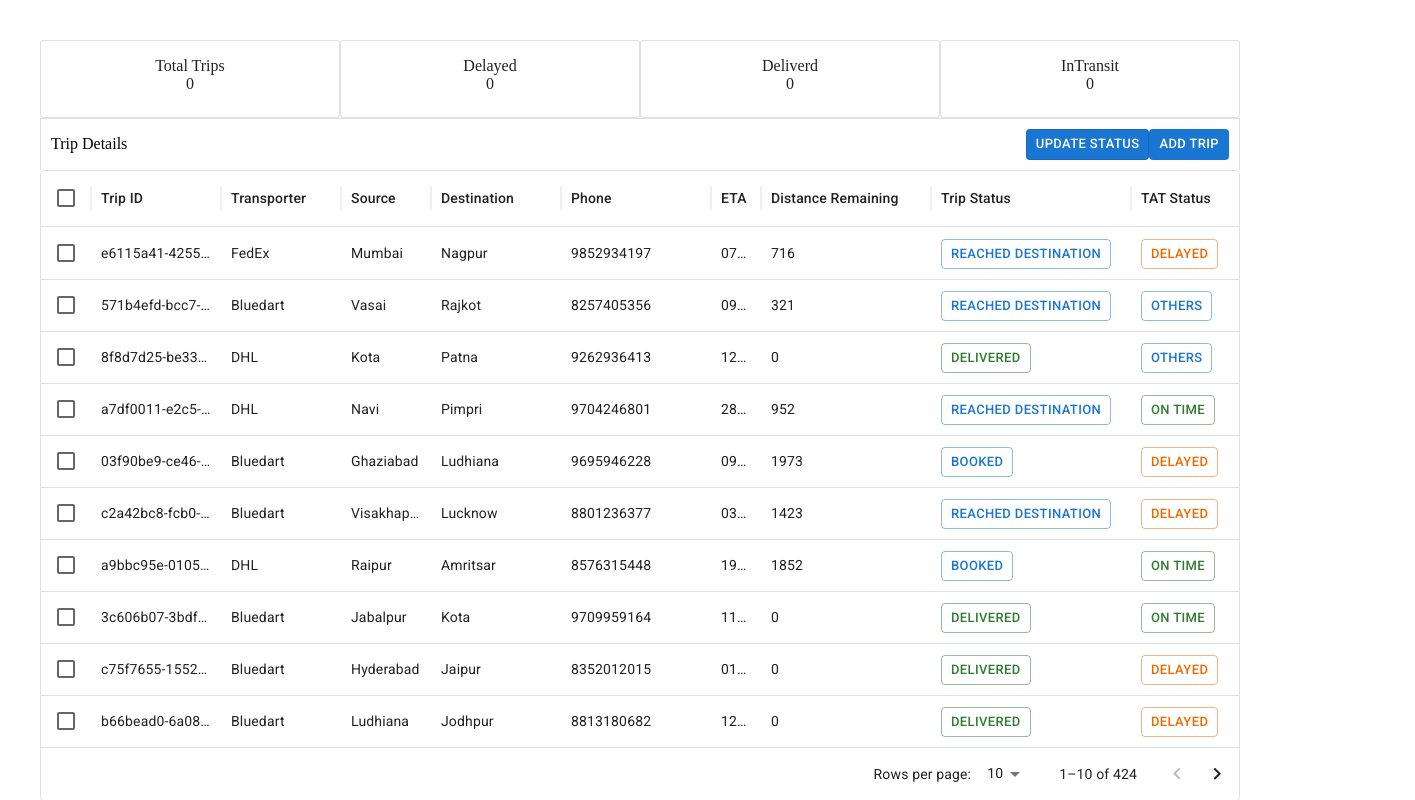
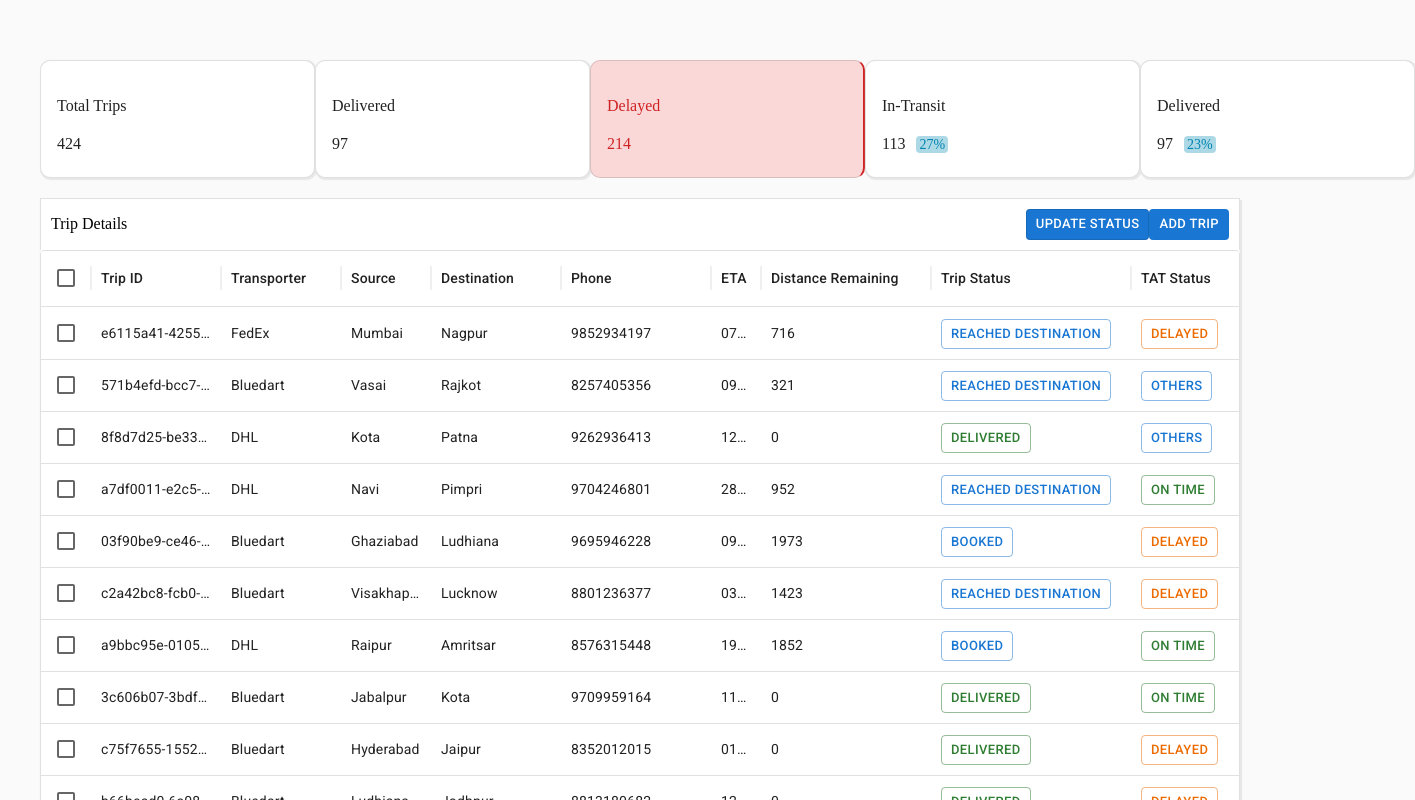
Before and after one commit to manisha1711/Manisha-assignment, a React (Vite) app: page / in a window 1280 px wide. Shown: the top 800 px of the page, 1415 px wide, since content can reach past the window. Built offline with nearby package versions, Linux system fonts and the light colour scheme.

Commit message:
counters count calculation and UI design for delayed and other counters

```diff
--- a/src/App.css
+++ b/src/App.css
@@ -1,6 +1,12 @@
 #root {
   max-width: 100%;
-  margin: 0 auto;
   padding: 2rem;
   text-align: center;
 }
+body{
+  background-color: rgb(250, 250, 250);
+}
+.table-container{
+    background-color: white;
+    box-shadow: 1px 3px 1px 1px rgba(231,231,231,1);
+}
--- a/src/App.jsx
+++ b/src/App.jsx
@@ -1,21 +1,31 @@
-import { useState } from 'react'
+import { useEffect, useState } from 'react'
 import SampleData from './assets/data';
 import DataTable from './Components/DataTable/DataTable';
 import TableHeader from './Components/TableHeader/TableHeader';
 import Counters from './Components/Counter/Counters';
+import {calculateTATStatus} from './Utils/utils'
 import './App.css'
 
 function App() {
   const [disableUpdate,setUpdateDisableUpdate] = useState(true);
-  const [selectedCounter,setSelectedCounter] = useState("Deliverd")
+  const [selectedCounter,setSelectedCounter] = useState("Delivered")
   const [tripData,setTripData] = useState(SampleData.data);
   const [counters,setCounters] = useState({
       "Total":0,
-      "Deliverd":0,
+      "Delivered":0,
       "Ontime":0,
       "Delayed":0,
       "InTransit":0,
   })
+
+  useEffect(()=>{
+    let data = {};
+    data.Total = tripData.length;
+    data.Delivered = tripData.filter((val) =>{ return val.currenStatus=="Delivered"}).length;
+    data.InTransit = tripData.filter((val) =>{ return val.currenStatus=="In Transit"}).length;
+    data.Delayed = tripData.filter((val) =>{ return calculateTATStatus(val)=="Delayed"}).length;
+    setCounters(data)
+  },[tripData])
 
 
   const AddTrip = () =>{
@@ -26,9 +36,11 @@ function App() {
   }
   return (
     <>
-      <Counters counters={counters} selectedCounter={selectedCounter} setSelectedCounter={setSelectedCounter}></Counters>
-      <TableHeader disableUpdate={disableUpdate} AddTrip={AddTrip} updateStatus={updateStatus}></TableHeader>
-      <DataTable data={tripData}></DataTable>
+      	<Counters counters={counters} selectedCounter={selectedCounter} setSelectedCounter={setSelectedCounter}></Counters>
+      	<div className='table-container'>
+			<TableHeader disableUpdate={disableUpdate} AddTrip={AddTrip} updateStatus={updateStatus}></TableHeader>
+			<DataTable data={tripData}></DataTable>
+      	</div>
     </>
   )
 }
--- /dev/null
+++ b/src/Components/Counter/CounterCard.css
@@ -0,0 +1,19 @@
+.percentage{
+    margin: 0 11px;
+    font-size: 14px;
+    color: #0085b0;
+    background: #ADD8E6;
+    padding: 1px 3px;
+    border-radius: 4px;
+}
+.css-1v5z4dq-MuiPaper-root-MuiCard-root.delayed-counter{
+    color: #cf2323;
+    background: #fad8d8;
+    border-right: 2px solid;
+    border-radius: 10px;
+
+}
+.css-1v5z4dq-MuiPaper-root-MuiCard-root.border-radius{
+    border-radius: 10px;
+    box-shadow: 1px 1px 1px 1px rgba(231,231,231,1);
+}
--- a/src/Components/Counter/CounterCard.jsx
+++ b/src/Components/Counter/CounterCard.jsx
@@ -2,17 +2,22 @@
 import Box from '@mui/material/Box';
 import Card from '@mui/material/Card';
 import CardContent from '@mui/material/CardContent';
+import './CounterCard.css'
 
 
 export default function CounterCard(props) {
 
-    const {counterStatus,count} = props
+    const {counterStatus,count,showPercentage,total} = props
     return (
-        <Box sx={{ minWidth: 275,flex:1 }}>
-            <Card variant="outlined">
+        <Box  sx={{ minWidth: 275 ,textAlign:"left"}}>
+            <Card className={counterStatus=="Delayed"?"delayed-counter":"border-radius"} variant="outlined">
                     <CardContent>
-                            <div>{counterStatus}</div>
-                            <div>{count}</div>
+                            <div style={{padding:"20px 0"}}>{counterStatus}</div>
+                            <div>{count}
+                            {
+                               showPercentage && <span className='percentage'>{((count/total).toFixed(2))*100}%</span>
+                            }
+                            </div>
                     </CardContent>
             </Card>
         </Box>
--- a/src/Components/Counter/Counters.css
+++ b/src/Components/Counter/Counters.css
@@ -1,4 +1,8 @@
 .main-contaner{
     display: flex;
     justify-content: space-between;
+    padding: 20px 0;
 }
+.containers{
+    display: flex;
+}
--- a/src/Components/Counter/Counters.jsx
+++ b/src/Components/Counter/Counters.jsx
@@ -6,9 +6,13 @@ function Counters(props){
         <>
             <div className="main-contaner">
                 <CounterCard counterStatus={"Total Trips"} count={counters.Total}></CounterCard>
-                <CounterCard counterStatus={"Delayed"} count={counters.Delayed}></CounterCard>
-                <CounterCard counterStatus={"Deliverd"} count={counters.Deliverd}></CounterCard>
-                <CounterCard counterStatus={"InTransit"} count={counters.InTransit}></CounterCard>
+                <CounterCard counterStatus={"Delivered"} count={counters.Delivered}></CounterCard>
+                <div className="containers">
+                    <CounterCard counterStatus={"Delayed"} count={counters.Delayed}></CounterCard>
+                    <CounterCard counterStatus={"In-Transit"} count={counters.InTransit} showPercentage={true} total={counters.Total}></CounterCard>
+                    <CounterCard counterStatus={"Delivered"} count={counters.Delivered} showPercentage={true} total={counters.Total}></CounterCard>
+                </div>
+
             </div>
         </>
     )
--- a/src/Components/DataTable/DataTable.jsx
+++ b/src/Components/DataTable/DataTable.jsx
@@ -1,7 +1,7 @@
 import * as React from 'react';
 import { DataGrid } from '@mui/x-data-grid';
 import {Button} from '@mui/material';
-import formatDate from '../../Utils/DateFormatter';
+import {formatDate,calculateTATStatus} from '../../Utils/utils';
 import './DataTable.css';
 
 function DataTable(props){
@@ -11,7 +11,6 @@ function DataTable(props){
 		"On time":"success",
 		"Others":"primary",
 		"Delivered":"success"
-
 	}
 
 	const columns = [
@@ -76,17 +75,7 @@ function DataTable(props){
 			field: 'TATStatus',
 			headerName: 'TAT Status',
 			valueGetter: (value, trip)  => {
-				const tripStartTime = new Date(trip.tripStartTime);
-				const endTime = trip.tripEndTime ? new Date(trip.tripEndTime) : new Date(trip.lastPingTime);
-				const timeTakenDays = (endTime - tripStartTime) / (1000 * 60 * 60 * 24);
-
-				if (trip.etaDays <= 0) {
-				  return 'Others';
-				} else if (trip.etaDays >= timeTakenDays) {
-				  return 'On time';
-				} else {
-				  return 'Delayed';
-				}
+				return calculateTATStatus(trip)
 			},
 			width: 120,
 			renderCell: (params) => {
--- a/src/Utils/DateFormatter.js
+++ /dev/null
@@ -1,12 +0,0 @@
-const formatDate = (date) => {
-    const options = {
-      day: '2-digit',
-      month: '2-digit',
-      year: '2-digit',
-      hour: '2-digit',
-      minute: '2-digit',
-      hour12: true
-    };
-    return new Intl.DateTimeFormat('en-GB', options).format(date).replace(',', ' at');
-};
-export default formatDate;
--- /dev/null
+++ b/src/Utils/utils.js
@@ -0,0 +1,25 @@
+const formatDate = (date) => {
+    const options = {
+      day: '2-digit',
+      month: '2-digit',
+      year: '2-digit',
+      hour: '2-digit',
+      minute: '2-digit',
+      hour12: true
+    };
+    return new Intl.DateTimeFormat('en-GB', options).format(date).replace(',', ' at');
+};
+const calculateTATStatus = (trip) =>{
+    const tripStartTime = new Date(trip.tripStartTime);
+    const endTime = trip.tripEndTime ? new Date(trip.tripEndTime) : new Date(trip.lastPingTime);
+    const timeTakenDays = (endTime - tripStartTime) / (1000 * 60 * 60 * 24);
+
+    if (trip.etaDays <= 0) {
+      return 'Others';
+    } else if (trip.etaDays >= timeTakenDays) {
+      return 'On time';
+    } else {
+      return 'Delayed';
+    }
+}
+export  {formatDate,calculateTATStatus};
```
